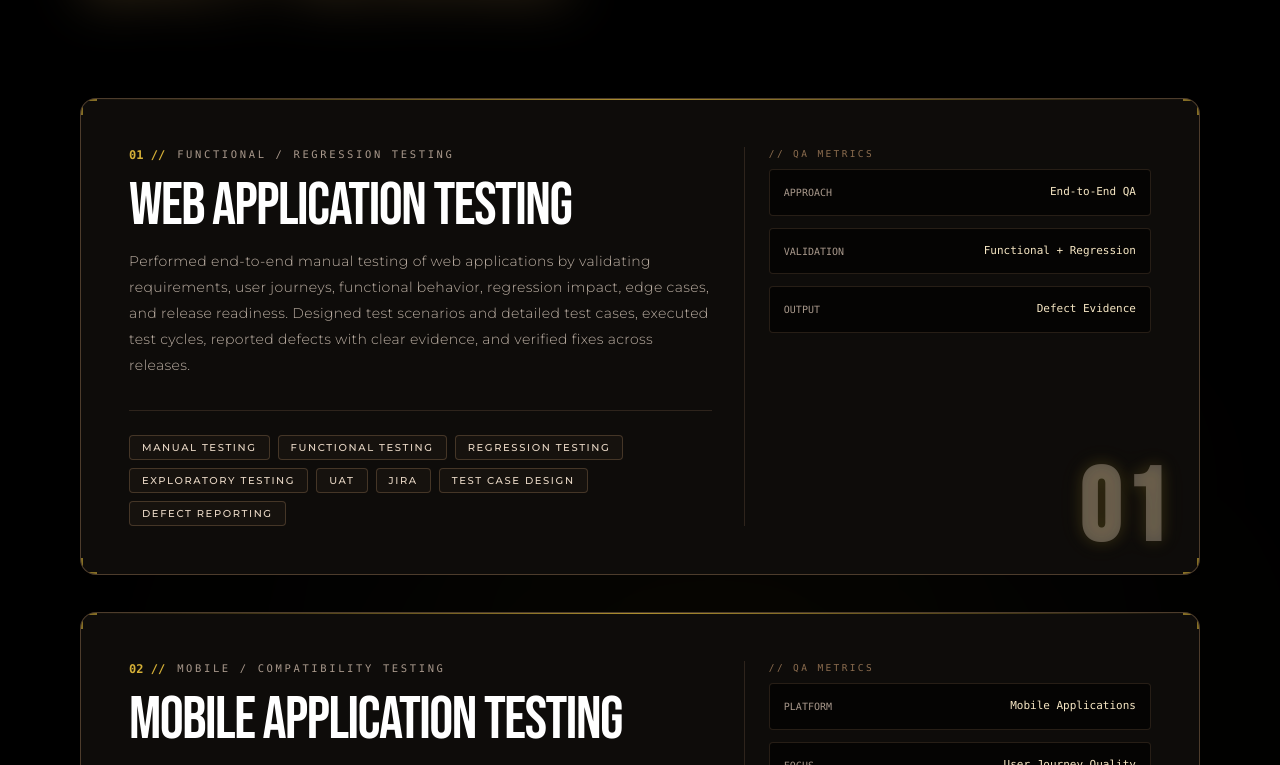
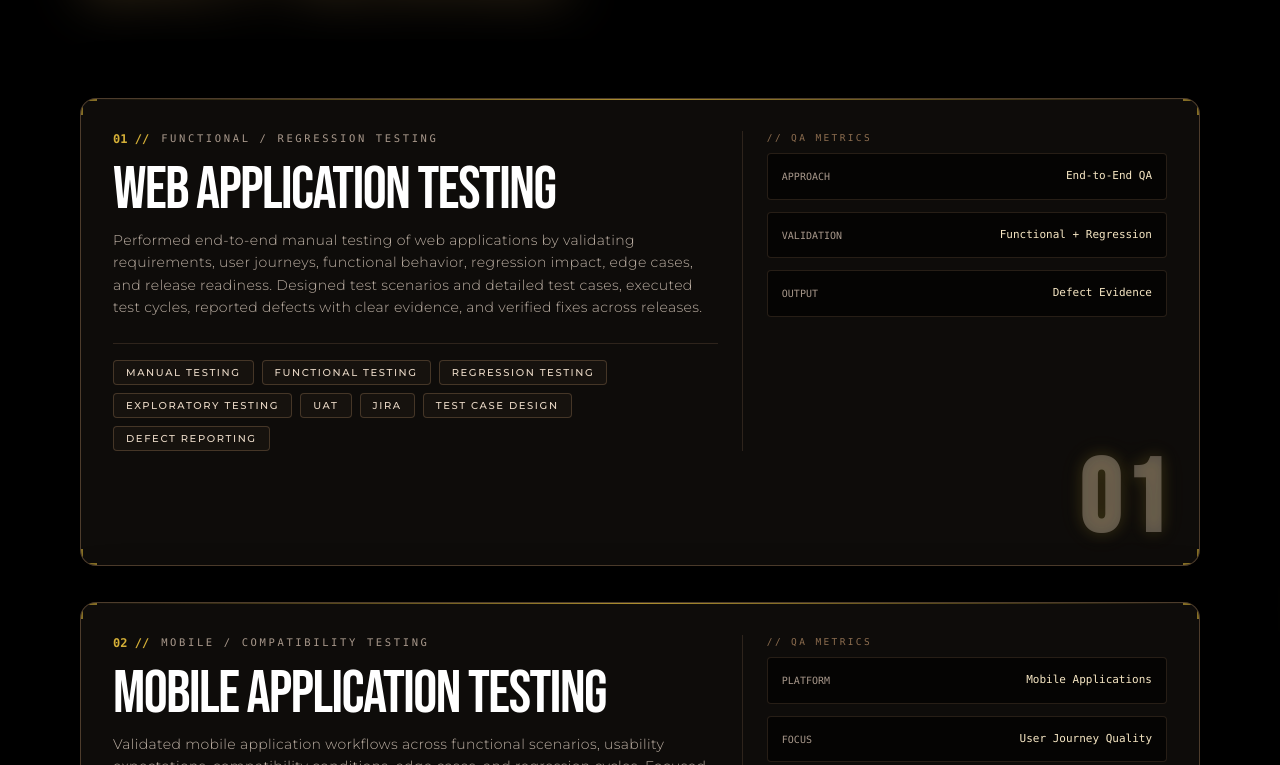
Before and after one commit to lifeofthecoders/Sumit-Panchal-QA-Cinematic-Portfolio, a React (Vite) app: page / in a window 1280 px wide. Shown: the part 1935-2700 px from the top of the page. Built offline with nearby package versions, Linux system fonts and the light colour scheme; a web font is replaced by a local one.

Commit message:
Desktop: equal card heights + hide rear card under front; mobile unchanged

```diff
--- a/src/components/ScrollStack.css
+++ b/src/components/ScrollStack.css
@@ -25,6 +25,50 @@
   overflow: hidden;
 }
 
+/* Desktop only — mask the overlap below the front card without changing its height */
+@media (min-width: 768px) {
+  .scroll-stack-card {
+    overflow: visible !important;
+  }
+
+  .scroll-stack-card::after {
+    content: '';
+    position: absolute;
+    top: calc(100% - 1px);
+    left: 0;
+    right: 0;
+    height: 72px;
+    background: #000;
+    pointer-events: none;
+    z-index: 0;
+  }
+
+  .scroll-stack-card .project-card {
+    box-sizing: border-box;
+    overflow: hidden !important;
+    position: relative;
+    z-index: 1;
+    padding: 2rem !important;
+  }
+
+  .scroll-stack-card .project-card .grid {
+    gap: 1.5rem;
+  }
+
+  .scroll-stack-card .project-card-title {
+    margin-bottom: 0.75rem;
+  }
+
+  .scroll-stack-card .project-card p {
+    margin-bottom: 1.5rem;
+    line-height: 1.6;
+  }
+
+  .scroll-stack-card .project-card .flex.flex-wrap {
+    padding-top: 1rem;
+  }
+}
+
 /* Mobile — keep current working responsiveness (do not change) */
 @media (max-width: 767px) {
   .scroll-stack-inner {
--- a/src/components/ScrollStack.tsx
+++ b/src/components/ScrollStack.tsx
@@ -275,7 +275,56 @@ const ScrollStack: React.FC<ScrollStackProps> = ({
       card.style.perspective = '1000px';
     });
 
+    const equalizeDesktopHeights = () => {
+      if (mobile || !cards.length) return;
+
+      cards.forEach((card) => {
+        card.style.height = 'auto';
+        card.style.minHeight = '';
+        card.style.maxHeight = '';
+        const inner = card.querySelector('.project-card') as HTMLElement | null;
+        if (inner) {
+          inner.style.height = 'auto';
+          inner.style.minHeight = '';
+          inner.style.maxHeight = '';
+        }
+      });
+
+      let targetHeight = 0;
+      cards.forEach((card) => {
+        const previousTransform = card.style.transform;
+        card.style.transform = 'none';
+        const inner = card.querySelector('.project-card') as HTMLElement | null;
+        targetHeight = Math.max(
+          targetHeight,
+          inner?.scrollHeight ?? 0
+        );
+        card.style.transform = previousTransform;
+      });
+
+      if (!targetHeight) return;
+      targetHeight = Math.ceil(targetHeight + 8);
+
+      cards.forEach((card) => {
+        card.style.height = `${targetHeight}px`;
+        card.style.minHeight = `${targetHeight}px`;
+        card.style.maxHeight = `${targetHeight}px`;
+        const inner = card.querySelector('.project-card') as HTMLElement | null;
+        if (inner) {
+          inner.style.height = `${targetHeight}px`;
+          inner.style.minHeight = `${targetHeight}px`;
+          inner.style.maxHeight = `${targetHeight}px`;
+          inner.style.boxSizing = 'border-box';
+          inner.style.overflow = 'hidden';
+        }
+      });
+    };
+
+    equalizeDesktopHeights();
+    measureTops();
+
     const remeasure = () => {
+      equalizeDesktopHeights();
       measureTops();
       updateCardTransforms();
     };
```
